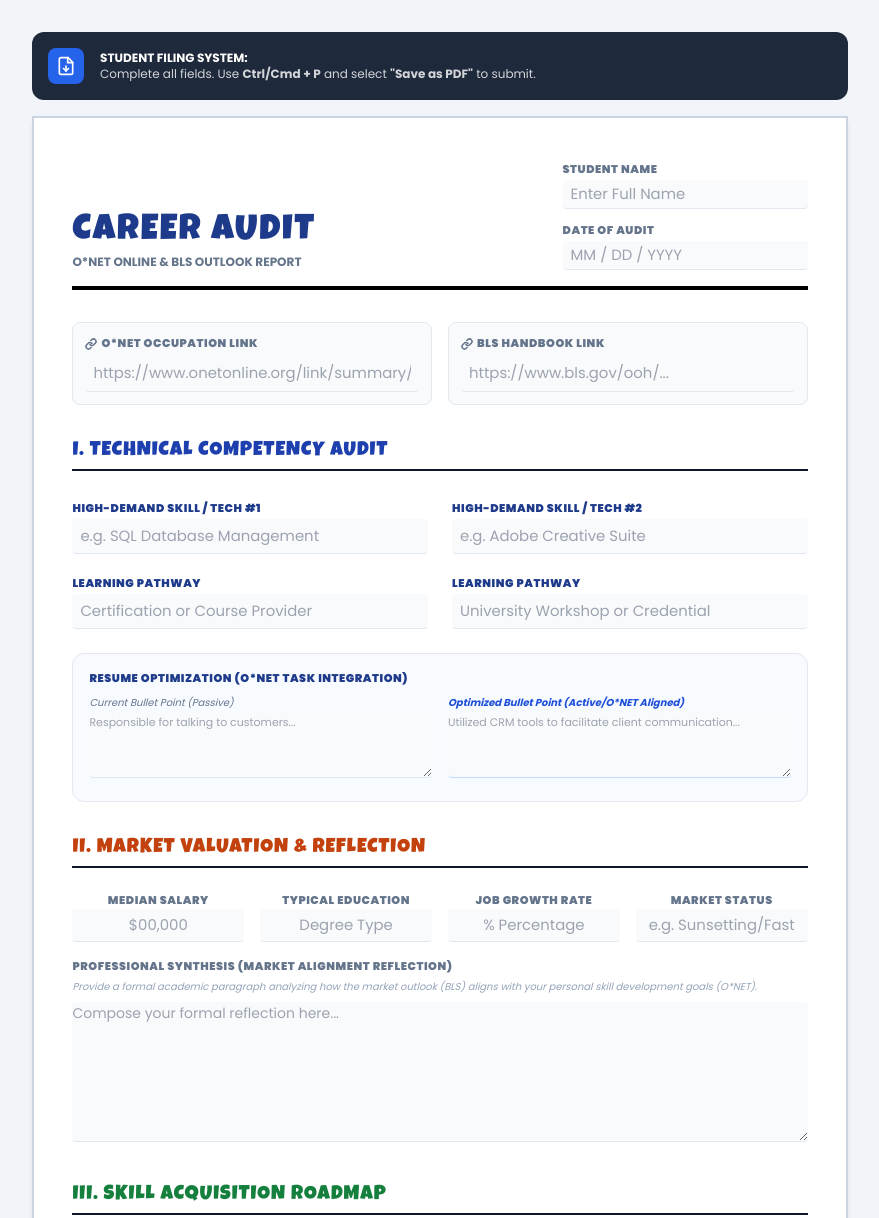
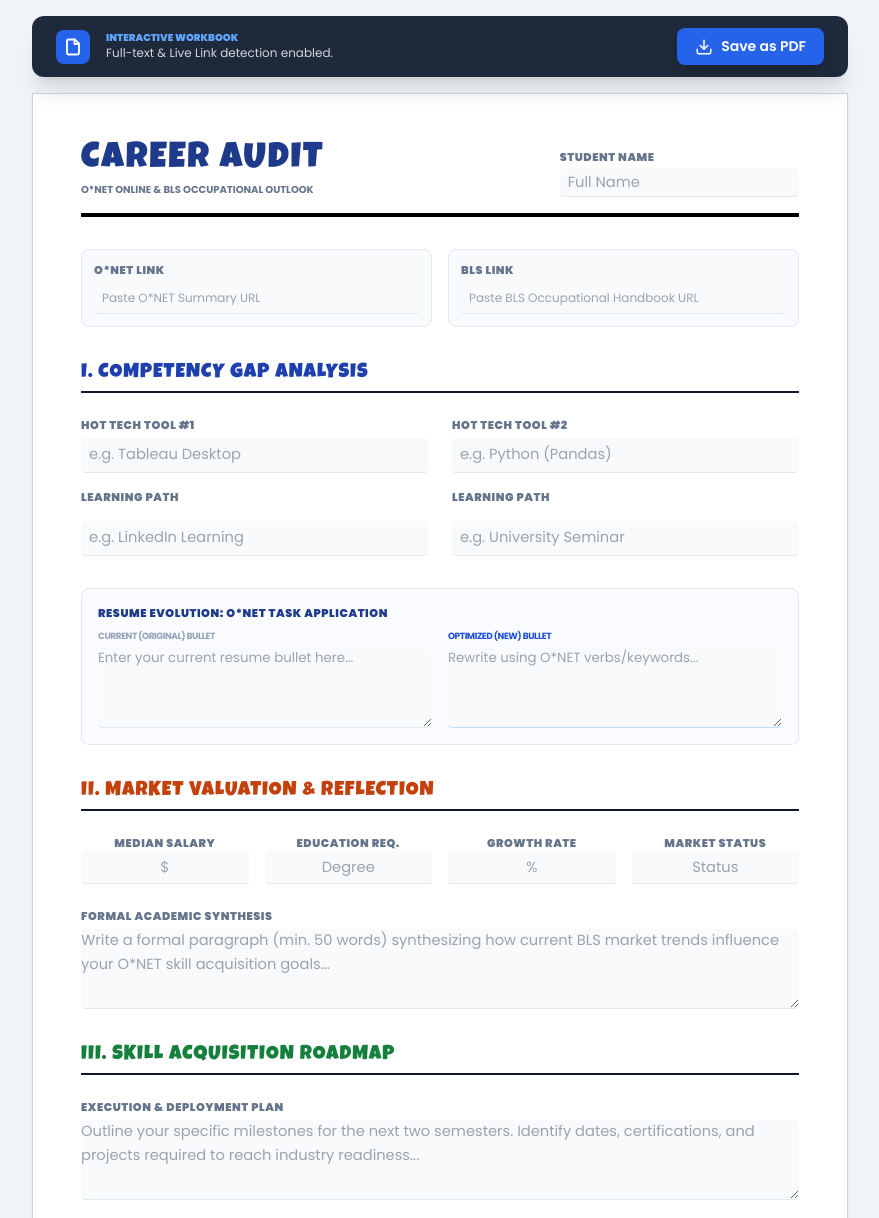
Before and after one commit to jamilahkangudja/career-roadmap, a plain HTML site: page careerauditws.html in a window 1280 px wide. Shown: the top 1218 px of the page, without its empty margins (200-1079 px from the left). Drawn offline with nearby package versions, Linux system fonts and the light colour scheme.

Commit message:
Refactor careerauditws.html for improved layout and styles

```diff
--- a/careerauditws.html
+++ b/careerauditws.html
@@ -11,7 +11,7 @@
             font-family: 'Poppins', sans-serif;
             background-color: #f1f5f9;
             color: #0f172a;
-            -webkit-print-color-adjust: exact;
+            padding-bottom: 50px;
         }
         .header-font {
             font-family: 'Luckiest Guy', cursive;
@@ -21,10 +21,10 @@
             background: #ffffff;
             width: 8.5in;
             min-height: 11in;
-            padding: 0.4in;
+            padding: 0.5in;
             margin: 1rem auto;
             position: relative;
-            border: 2px solid #cbd5e1;
+            border: 1px solid #cbd5e1;
             box-shadow: 0 4px 6px -1px rgb(0 0 0 / 0.1);
         }
 
@@ -35,24 +35,23 @@
             background: #f8fafc;
             width: 100%;
             padding: 6px 8px;
-            /* Font size adjusted to 11pt/12pt equivalent */
-            font-size: 0.93rem;
+            font-size: 11pt;
             font-weight: 500;
             color: #1e40af;
             transition: all 0.2s;
             border-radius: 4px;
+            display: block;
         }
         input[type="text"]:focus, textarea:focus {
             outline: none;
-            border-bottom: 1px solid #2563eb;
+            border-bottom: 2px solid #2563eb;
             background: #eff6ff;
         }
 
-        /* Ensures content is visible on print if it overflows */
         textarea {
-            resize: vertical;
-            min-height: 60px;
-            overflow: visible;
+            resize: none;
+            overflow: hidden;
+            min-height: 80px;
         }
 
         .section-header {
@@ -61,27 +60,67 @@
             padding-bottom: 0.25rem;
         }
 
+        .link-indicator {
+            font-size: 10px;
+            color: #2563eb;
+            font-weight: bold;
+            text-decoration: underline;
+            margin-top: 4px;
+            display: none;
+        }
+
         @media print {
             body { background-color: white; padding: 0; margin: 0; }
-            .page { margin: 0; border: none; box-shadow: none; width: 100%; padding: 0.3in; }
+            .page {
+                margin: 0;
+                border: none;
+                box-shadow: none;
+                width: 100%;
+                padding: 0.4in;
+                height: auto !important;
+            }
             .no-print { display: none !important; }
+
             input[type="text"], textarea {
                 background: transparent !important;
-                border-bottom: 1px solid #eee !important;
+                border: none !important;
+                border-bottom: 1px solid #ddd !important;
+                color: #000 !important;
+                height: auto !important;
+                overflow: visible !important;
+                padding: 2px 0 !important;
             }
+            .link-indicator { display: none !important; }
         }
 
-        .instruction-bar {
+        .action-bar {
             max-width: 8.5in;
             margin: 1rem auto;
             background: #1e293b;
             color: white;
-            padding: 1rem;
+            padding: 0.75rem 1.5rem;
             border-radius: 12px;
             display: flex;
             align-items: center;
-            gap: 1rem;
+            justify-content: space-between;
+            position: sticky;
+            top: 10px;
+            z-index: 100;
         }
+
+        .btn-save {
+            background: #2563eb;
+            color: white;
+            padding: 8px 18px;
+            border-radius: 8px;
+            font-weight: 600;
+            font-size: 14px;
+            display: flex;
+            align-items: center;
+            gap: 8px;
+            cursor: pointer;
+        }
+
         .label-text {
             font-size: 0.7rem;
             font-weight: 800;
@@ -91,15 +130,23 @@
         }
     </style>
 </head>
-<body class="p-4">
+<body>
 
-    <div class="instruction-bar no-print">
-        <div class="bg-blue-600 p-2 rounded-lg text-white">
-            <svg xmlns="http://www.w3.org/2000/svg" width="20" height="20" viewBox="0 0 24 24" fill="none" stroke="currentColor" stroke-width="2" stroke-linecap="round" stroke-linejoin="round"><path d="M14.5 2H6a2 2 0 0 0-2 2v16a2 2 0 0 0 2 2h12a2 2 0 0 0 2-2V7.5L14.5 2z"></path><polyline points="14 2 14 8 20 8"></polyline><path d="M12 18v-6"></path><path d="m9 15 3 3 3-3"></path></svg>
+    <div class="action-bar no-print shadow-xl">
+        <div class="flex items-center gap-4">
+            <div class="bg-blue-600 p-2 rounded-lg text-white">
+                <svg xmlns="http://www.w3.org/2000/svg" width="18" height="18" viewBox="0 0 24 24" fill="none" stroke="currentColor" stroke-width="2.5" stroke-linecap="round" stroke-linejoin="round"><path d="M14.5 2H6a2 2 0 0 0-2 2v16a2 2 0 0 0 2 2h12a2 2 0 0 0 2-2V7.5L14.5 2z"></path><polyline points="14 2 14 8 20 8"></polyline></svg>
+            </div>
+            <div>
+                <p class="text-[10px] uppercase font-black text-blue-400 leading-tight">Interactive Workbook</p>
+                <p class="text-xs opacity-80">Full-text & Live Link detection enabled.</p>
+            </div>
         </div>
-        <div class="text-xs">
-            <p class="font-bold">STUDENT FILING SYSTEM:</p>
-            <p class="opacity-80">Complete all fields. Use <b>Ctrl/Cmd + P</b> and select <b>"Save as PDF"</b> to submit.</p>
+        <div class="flex items-center gap-3">
+            <button onclick="window.print()" class="btn-save shadow-lg">
+                <svg xmlns="http://www.w3.org/2000/svg" width="18" height="18" viewBox="0 0 24 24" fill="none" stroke="currentColor" stroke-width="2" stroke-linecap="round" stroke-linejoin="round"><path d="M21 15v4a2 2 0 0 1-2 2H5a2 2 0 0 1-2-2v-4"></path><polyline points="7 10 12 15 17 10"></polyline><line x1="12" y1="15" x2="12" y2="3"></line></svg>
+                Save as PDF
+            </button>
         </div>
     </div>
 
@@ -107,125 +154,135 @@
         <!-- Header -->
         <div class="flex justify-between items-end mb-8 border-b-4 border-black pb-4">
             <div>
-                <h1 class="header-font text-4xl text-blue-900 leading-none">CAREER AUDIT</h1>
-                <p class="font-bold text-xs text-slate-500 uppercase mt-1">O*NET OnLine & BLS Outlook Report</p>
+                <h1 class="header-font text-4xl text-blue-900 leading-none uppercase">Career Audit</h1>
+                <p class="font-bold text-[10px] text-slate-500 uppercase mt-1">O*NET OnLine & BLS Occupational Outlook</p>
             </div>
             <div class="w-1/3 space-y-2">
                 <div>
                     <span class="label-text">Student Name</span>
-                    <input type="text" class="text-xs py-1" placeholder="Enter Full Name">
-                </div>
-                <div>
-                    <span class="label-text">Date of Audit</span>
-                    <input type="text" class="text-xs py-1" placeholder="MM / DD / YYYY">
+                    <input type="text" class="text-xs" placeholder="Full Name">
                 </div>
             </div>
         </div>
 
-        <!-- Research Anchors (Links) -->
+        <!-- Links Section -->
         <div class="grid grid-cols-2 gap-4 mb-8">
             <div class="p-3 bg-slate-50 rounded-lg border border-slate-200">
-                <label class="label-text flex items-center gap-1 mb-1">
-                    <svg xmlns="http://www.w3.org/2000/svg" width="12" height="12" viewBox="0 0 24 24" fill="none" stroke="currentColor" stroke-width="3" stroke-linecap="round" stroke-linejoin="round"><path d="M10 13a5 5 0 0 0 7.54.54l3-3a5 5 0 0 0-7.07-7.07l-1.72 1.71"></path><path d="M14 11a5 5 0 0 0-7.54-.54l-3 3a5 5 0 0 0 7.07 7.07l1.71-1.71"></path></svg>
-                    O*NET Occupation Link
-                </label>
-                <input type="text" class="text-[10px]" placeholder="https://www.onetonline.org/link/summary/...">
+                <label class="label-text block mb-1">O*NET Link</label>
+                <input type="text" class="url-input" style="font-size: 9pt;" placeholder="Paste O*NET Summary URL">
+                <a href="#" target="_blank" class="link-indicator">🔗 Verify: Open Link</a>
             </div>
             <div class="p-3 bg-slate-50 rounded-lg border border-slate-200">
-                <label class="label-text flex items-center gap-1 mb-1">
-                    <svg xmlns="http://www.w3.org/2000/svg" width="12" height="12" viewBox="0 0 24 24" fill="none" stroke="currentColor" stroke-width="3" stroke-linecap="round" stroke-linejoin="round"><path d="M10 13a5 5 0 0 0 7.54.54l3-3a5 5 0 0 0-7.07-7.07l-1.72 1.71"></path><path d="M14 11a5 5 0 0 0-7.54-.54l-3 3a5 5 0 0 0 7.07 7.07l1.71-1.71"></path></svg>
-                    BLS Handbook Link
-                </label>
-                <input type="text" class="text-[10px]" placeholder="https://www.bls.gov/ooh/...">
+                <label class="label-text block mb-1">BLS Link</label>
+                <input type="text" class="url-input" style="font-size: 9pt;" placeholder="Paste BLS Occupational Handbook URL">
+                <a href="#" target="_blank" class="link-indicator">🔗 Verify: Open Link</a>
             </div>
         </div>
 
-        <!-- Section 1: O*NET Skill Identification -->
+        <!-- Section 1 -->
         <div class="mb-8">
-            <h2 class="section-header header-font text-xl text-blue-800 uppercase">I. Technical Competency Audit</h2>
+            <h2 class="section-header header-font text-xl text-blue-800 uppercase">I. Competency Gap Analysis</h2>
             <div class="grid grid-cols-2 gap-6 mb-4">
                 <div class="space-y-4">
-                    <div>
-                        <label class="label-text text-blue-900">High-Demand Skill / Tech #1</label>
-                        <input type="text" placeholder="e.g. SQL Database Management">
-                    </div>
-                    <div>
-                        <label class="label-text text-blue-900">Learning Pathway</label>
-                        <input type="text" placeholder="Certification or Course Provider">
-                    </div>
+                    <label class="label-text block -mb-3">Hot Tech Tool #1</label>
+                    <input type="text" placeholder="e.g. Tableau Desktop">
+                    <label class="label-text block -mb-3">Learning Path</label>
+                    <input type="text" placeholder="e.g. LinkedIn Learning">
                 </div>
                 <div class="space-y-4">
-                    <div>
-                        <label class="label-text text-blue-900">High-Demand Skill / Tech #2</label>
-                        <input type="text" placeholder="e.g. Adobe Creative Suite">
-                    </div>
-                    <div>
-                        <label class="label-text text-blue-900">Learning Pathway</label>
-                        <input type="text" placeholder="University Workshop or Credential">
-                    </div>
+                    <label class="label-text block -mb-3">Hot Tech Tool #2</label>
+                    <input type="text" placeholder="e.g. Python (Pandas)">
+                    <label class="label-text block -mb-3">Learning Path</label>
+                    <input type="text" placeholder="e.g. University Seminar">
                 </div>
             </div>
 
-            <div class="mt-6 p-4 border rounded-xl bg-blue-50/50">
-                <label class="label-text block mb-2 text-blue-900">Resume Optimization (O*NET Task Integration)</label>
+            <div class="mt-8 p-4 border rounded-lg bg-blue-50/30">
+                <label class="label-text block mb-2 text-blue-900">Resume Evolution: O*NET Task Application</label>
                 <div class="grid grid-cols-2 gap-4">
                     <div>
-                        <p class="text-[10px] italic text-slate-500 mb-1">Current Bullet Point (Passive)</p>
-                        <textarea class="text-[11px] h-16" placeholder="Responsible for talking to customers..."></textarea>
+                        <p class="text-[9px] font-bold text-slate-400 mb-1 uppercase tracking-tighter">Current (Original) Bullet</p>
+                        <textarea class="text-[10pt]" oninput="autoGrow(this)" placeholder="Enter your current resume bullet here..."></textarea>
                     </div>
                     <div>
-                        <p class="text-[10px] italic text-blue-700 mb-1 font-bold">Optimized Bullet Point (Active/O*NET Aligned)</p>
-                        <textarea class="text-[11px] h-16 border-blue-200" placeholder="Utilized CRM tools to facilitate client communication..."></textarea>
+                        <p class="text-[9px] font-bold text-blue-700 mb-1 uppercase tracking-tighter">Optimized (New) Bullet</p>
+                        <textarea class="text-[10pt] border-blue-200" oninput="autoGrow(this)" placeholder="Rewrite using O*NET verbs/keywords..."></textarea>
                     </div>
                 </div>
             </div>
         </div>
 
-        <!-- Section 2: BLS Market Analysis -->
+        <!-- Section 2 -->
         <div class="mb-8">
             <h2 class="section-header header-font text-xl text-orange-700 uppercase">II. Market Valuation & Reflection</h2>
-            <div class="grid grid-cols-4 gap-4 mb-4">
+            <div class="grid grid-cols-4 gap-4 mb-6">
                 <div class="text-center">
                     <label class="label-text block">Median Salary</label>
-                    <input type="text" class="text-center text-sm" placeholder="$00,000">
+                    <input type="text" class="text-center text-sm" placeholder="$">
                 </div>
                 <div class="text-center">
-                    <label class="label-text block">Typical Education</label>
-                    <input type="text" class="text-center text-sm" placeholder="Degree Type">
+                    <label class="label-text block">Education Req.</label>
+                    <input type="text" class="text-center text-sm" placeholder="Degree">
                 </div>
                 <div class="text-center">
-                    <label class="label-text block">Job Growth Rate</label>
-                    <input type="text" class="text-center text-sm" placeholder="% Percentage">
+                    <label class="label-text block">Growth Rate</label>
+                    <input type="text" class="text-center text-sm" placeholder="%">
                 </div>
                 <div class="text-center">
                     <label class="label-text block">Market Status</label>
-                    <input type="text" class="text-center text-sm" placeholder="e.g. Sunsetting/Fast">
+                    <input type="text" class="text-center text-sm" placeholder="Status">
                 </div>
             </div>
 
-            <div class="mt-4">
-                <label class="label-text block mb-1">Professional Synthesis (Market Alignment Reflection)</label>
-                <p class="text-[10px] text-slate-400 mb-2 italic">Provide a formal academic paragraph analyzing how the market outlook (BLS) aligns with your personal skill development goals (O*NET).</p>
-                <textarea class="min-h-[140px] leading-relaxed text-sm" placeholder="Compose your formal reflection here..."></textarea>
-            </div>
+            <label class="label-text block mb-1">Formal Academic Synthesis</label>
+            <textarea class="text-[11pt] leading-relaxed" oninput="autoGrow(this)" placeholder="Write a formal paragraph (min. 50 words) synthesizing how current BLS market trends influence your O*NET skill acquisition goals..."></textarea>
         </div>
 
-        <!-- Section 3: Roadmap -->
-        <div class="mb-4">
+        <!-- Section 3 -->
+        <div class="mb-8">
             <h2 class="section-header header-font text-xl text-green-700 uppercase">III. Skill Acquisition Roadmap</h2>
-            <div>
-                <label class="label-text block mb-1">Strategic Deployment Plan</label>
-                <p class="text-[10px] text-slate-400 mb-2 italic">Outline your concrete steps for the next two semesters. Address specific milestones for acquiring the technical skills identified in Section I.</p>
-                <textarea class="min-h-[140px] leading-relaxed text-sm" placeholder="Outline your 6-12 month execution plan..."></textarea>
-            </div>
+            <label class="label-text block mb-1">Execution & Deployment Plan</label>
+            <textarea class="text-[11pt] leading-relaxed" oninput="autoGrow(this)" placeholder="Outline your specific milestones for the next two semesters. Identify dates, certifications, and projects required to reach industry readiness..."></textarea>
         </div>
 
-        <!-- Footer -->
-        <div class="mt-8 pt-4 border-t border-slate-200 flex justify-between items-center opacity-50">
-            <p class="text-[8px] font-bold uppercase tracking-widest">Industry Readiness Audit v2.1</p>
-            <p class="text-[8px] font-bold uppercase tracking-widest">Career & Professional Development</p>
+        <div class="mt-12 pt-4 border-t border-slate-100 flex justify-between items-center opacity-40 italic">
+            <p class="text-[8px] font-bold uppercase tracking-widest">Industry Readiness Audit v3.1</p>
+            <p class="text-[8px] font-bold uppercase tracking-widest text-right">Business & Professional Development</p>
         </div>
     </div>
 
+    <script>
+        // Grow textareas
+        function autoGrow(element) {
+            element.style.height = "5px";
+            element.style.height = (element.scrollHeight) + "px";
+        }
+
+        // Auto-Link logic
+        const urlInputs = document.querySelectorAll('.url-input');
+        urlInputs.forEach(input => {
+            input.addEventListener('blur', function() {
+                const val = this.value.trim();
+                const indicator = this.nextElementSibling;
+
+                if (val.length > 4 && (val.includes('.') || val.includes('http'))) {
+                    let url = val;
+                    // Add https if missing for functional link
+                    if (!url.startsWith('http')) {
+                        url = 'https://' + url;
+                    }
+                    indicator.href = url;
+                    indicator.style.display = 'inline-block';
+                } else {
+                    indicator.style.display = 'none';
+                }
+            });
+        });
+
+        window.addEventListener('DOMContentLoaded', () => {
+            const textareas = document.querySelectorAll('textarea');
+            textareas.forEach(t => autoGrow(t));
+        });
+    </script>
 </body>
 </html>
```
